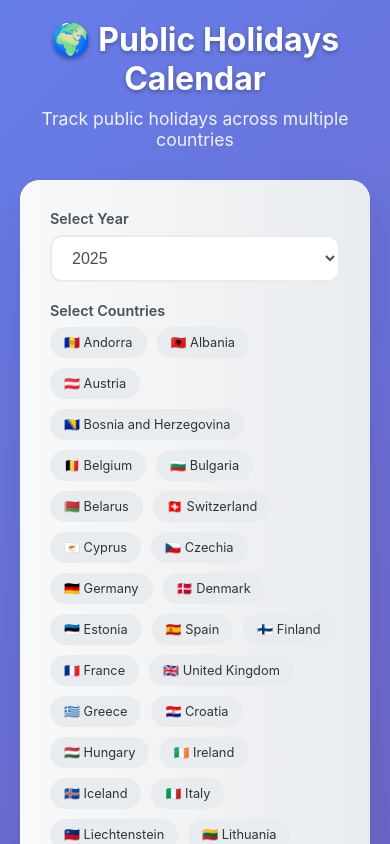
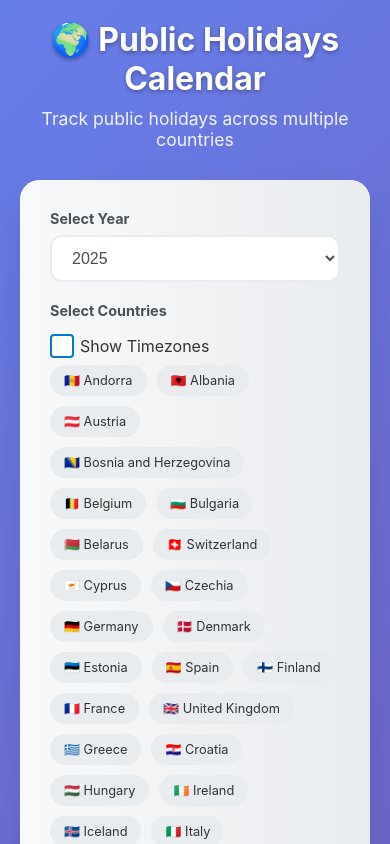
Before and after one commit to imevs/PublicHolidays, a React (Vite) app: page / in a window 390 px wide. Shown: the top 844 px of the page. Built offline with nearby package versions, Linux system fonts and the light colour scheme.

Commit message:
minor improvements in styles (#10)

```diff
--- a/src/components/CalendarGrid/CalendarGrid.module.css
+++ b/src/components/CalendarGrid/CalendarGrid.module.css
@@ -48,6 +48,11 @@
   margin-bottom: 10px;
   cursor: pointer;
   text-decoration: underline;
+  transition: transform .15s ease;
+}
+
+.monthHeader:hover {
+  transform: translateY(-2px);
 }
 
 .monthGrid {
@@ -61,11 +66,12 @@
   padding: 5px;
   border: 1px solid #ddd;
   border-radius: 3px;
-  cursor: pointer;
+  min-height: 52px;
 }
 
 .dayCell.holiday {
   background-color: #ffefef;
+  cursor: pointer;
 }
 
 .holidayIndicatorsList {
@@ -89,6 +95,13 @@
   z-index: 1000;
 }
 
+@media (max-width: 600px) {
+  .popup {
+    width: 75vw;
+  }
+}
+
+
 .popupContent {
   padding: 20px;
   text-align: center;
@@ -106,10 +119,14 @@
 .popupContent li {
   text-align: left;
   padding-top: 10px;
+  padding-left: 15px;
 }
 
-.popupContent .country {
-  padding-left: 5px;
+.popupContent li::before {
+  content: attr(data-flag);
+  position: absolute;
+  left: 12px;
+  filter: drop-shadow(0 1px 0 rgba(0,0,0,.35));
 }
 
 .popupContent button {
--- a/src/components/CalendarGrid/CalendarGrid.tsx
+++ b/src/components/CalendarGrid/CalendarGrid.tsx
@@ -89,6 +89,12 @@ const CalendarGrid: React.FC<CalendarGridProps> = ({
                                 {Array.from({ length: daysInMonth }, (_, day) => {
                                     const date = new Date(Date.UTC(currentYear, month, day + 1));
                                     const dayHolidays = selectedYearDays.find(d => isSameDate(d.date, date))?.holidays || [];
+                                    const seen = new Set<string>();
+                                    const dayHolidaysUnique = dayHolidays.filter(h => {
+                                        if (seen.has(h.countryCode)) { return false; }
+                                        seen.add(h.countryCode);
+                                        return true;
+                                    });
                                     return (
                                         <div
                                             key={day}
@@ -97,7 +103,7 @@ const CalendarGrid: React.FC<CalendarGridProps> = ({
                                         >
                                             {day + 1}
                                             <div className={styles.holidayIndicatorsList}>
-                                                {dayHolidays.map((holiday) => (
+                                                {dayHolidaysUnique.map((holiday) => (
                                                     <div key={holiday.countryCode + holiday.name}
                                                          className={styles.holidayIndicator}>
                                                         {getFlagEmoji(holiday.countryCode)}
@@ -125,8 +131,8 @@ const CalendarGrid: React.FC<CalendarGridProps> = ({
                         <h3>Holidays on {formatDateString(selectedDay)}</h3>
                         <ul>
                             {selectedYearDays.find(d => isSameDate(d.date, selectedDay))?.holidays?.map((holiday, index) => (
-                                <li key={index}>
-                                    {getFlagEmoji(holiday.countryCode)} <strong className={styles.country}>{holiday.country}</strong>: {holiday.name}
+                                <li key={index} data-flag={getFlagEmoji(holiday.countryCode)}>
+                                    <strong>{holiday.country}</strong>: {holiday.name}
                                 </li>
                             ))}
                         </ul>
--- a/src/components/Controls/Controls.module.css
+++ b/src/components/Controls/Controls.module.css
@@ -16,8 +16,8 @@
   flex-direction: column;
 }
 
-.controlGroup label {
-  font-weight: 600;
+.controlGroup .controlGroupLabel {
+  font-weight: bold;
   margin-bottom: 8px;
   color: #495057;
   font-size: 0.9rem;
--- a/src/components/Controls/Controls.tsx
+++ b/src/components/Controls/Controls.tsx
@@ -23,7 +23,7 @@ const Controls: React.FC<ControlsProps> = ({
     <div className={styles.controls}>
       <div className={styles.controlsGrid}>
         <div className={styles.controlGroup}>
-          <label>Select Year</label>
+          <label className={styles.controlGroupLabel}>Select Year</label>
           <select
             className={styles.select}
             value={selectedYear}
--- a/src/components/CountryFilter/CountryFilter.module.css
+++ b/src/components/CountryFilter/CountryFilter.module.css
@@ -3,11 +3,11 @@
   flex-direction: column;
 }
 
-.controlGroup label {
-  font-weight: 600;
+.controlGroup .controlGroupLabel {
   margin-bottom: 8px;
   color: #495057;
   font-size: 0.9rem;
+  font-weight: bold;
 }
 
 .countryFilter {
@@ -38,8 +38,17 @@
 .checkboxContainer {
   display: flex;
   align-items: center;
-  margin-top: 10px;
+  margin-top: calc(-0.9rem - 9px);
+  margin-bottom: 9px;
   justify-content: flex-end;
+}
+
+@media (max-width: 500px) {
+  .checkboxContainer {
+    margin-top: 9px;
+    margin-bottom: 9px;
+    justify-content: flex-start;
+  }
 }
 
 /* Custom checkbox styling */
--- a/src/components/CountryFilter/CountryFilter.tsx
+++ b/src/components/CountryFilter/CountryFilter.tsx
@@ -33,7 +33,19 @@ const CountryFilter: React.FC<CountryFilterProps> = ({
 
     return (
         <div className={styles.controlGroup}>
-            <label>Select Countries</label>
+            <label className={styles.controlGroupLabel}>Select Countries</label>
+            <div className={styles.checkboxContainer}>
+                <input
+                    type="checkbox"
+                    id="showTimezones"
+                    className={styles.checkbox}
+                    checked={showTimezones}
+                    onChange={() => setShowTimezones(!showTimezones)}
+                />
+                <label htmlFor="showTimezones" className={styles.checkboxLabel}>
+                    Show Timezones
+                </label>
+            </div>
             <div className={styles.countryFilter}>
                 {(Object.entries(holidaysData) as [CountryCode, typeof holidaysData[keyof typeof holidaysData]][]).map(([code, data]) => (
                     <div
@@ -51,18 +63,6 @@ const CountryFilter: React.FC<CountryFilterProps> = ({
                     </div>
                 ))}
             </div>
-            <div className={styles.checkboxContainer}>
-                <input
-                    type="checkbox"
-                    id="showTimezones"
-                    className={styles.checkbox}
-                    checked={showTimezones}
-                    onChange={() => setShowTimezones(!showTimezones)}
-                />
-                <label htmlFor="showTimezones" className={styles.checkboxLabel}>
-                    Show Timezones
-                </label>
-            </div>
         </div>
     );
 };
--- a/src/components/MonthNavigation/MonthNavigation.module.css
+++ b/src/components/MonthNavigation/MonthNavigation.module.css
@@ -12,6 +12,11 @@
   color: #495057;
   cursor: pointer;
   text-decoration: underline;
+  transition: transform .15s ease;
+}
+
+.monthTitle:hover {
+  transform: translateY(-2px);
 }
 
 .navButton {
```
Also changed, not shown: 1 other file (tests, documents, lock files or other folders).
